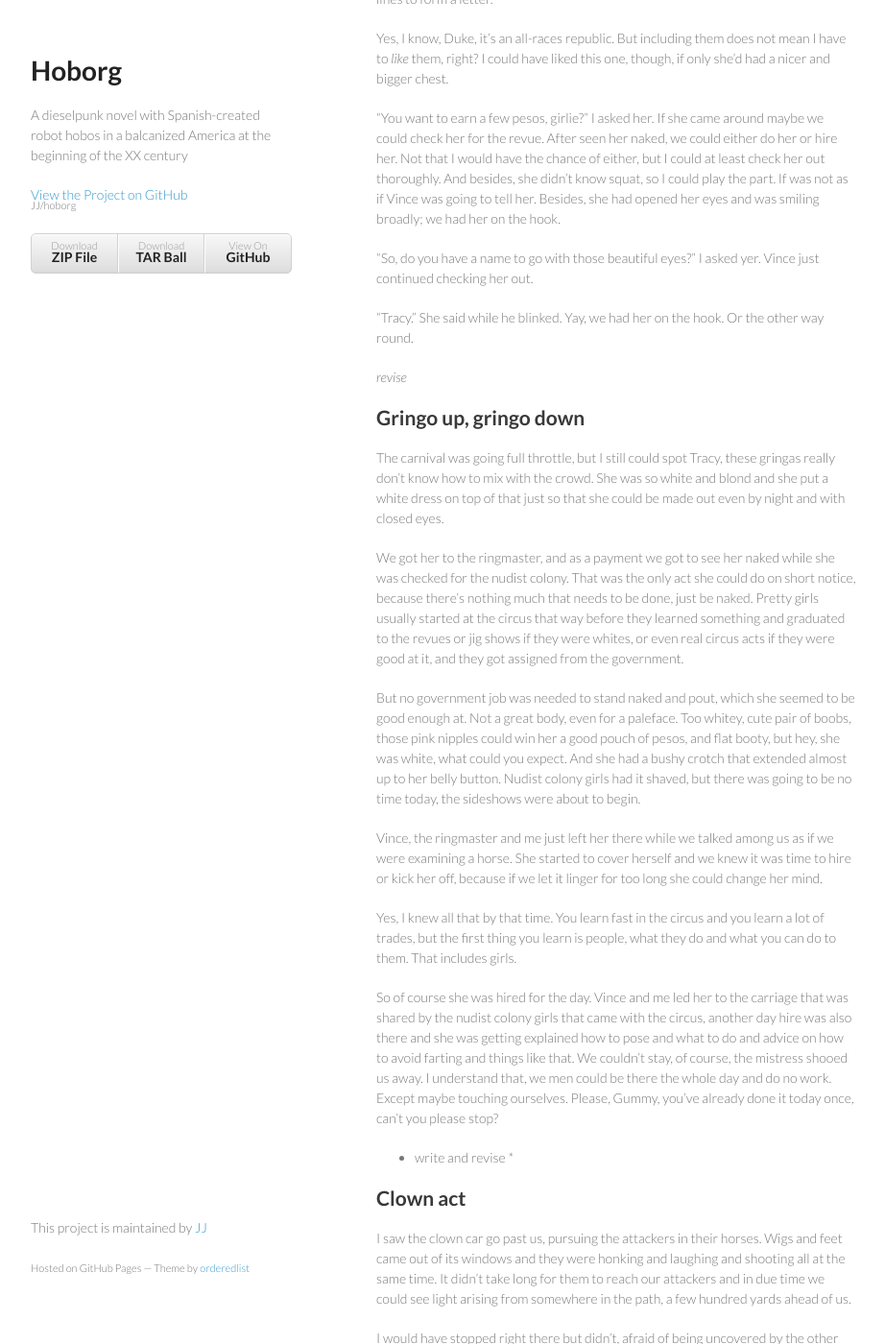
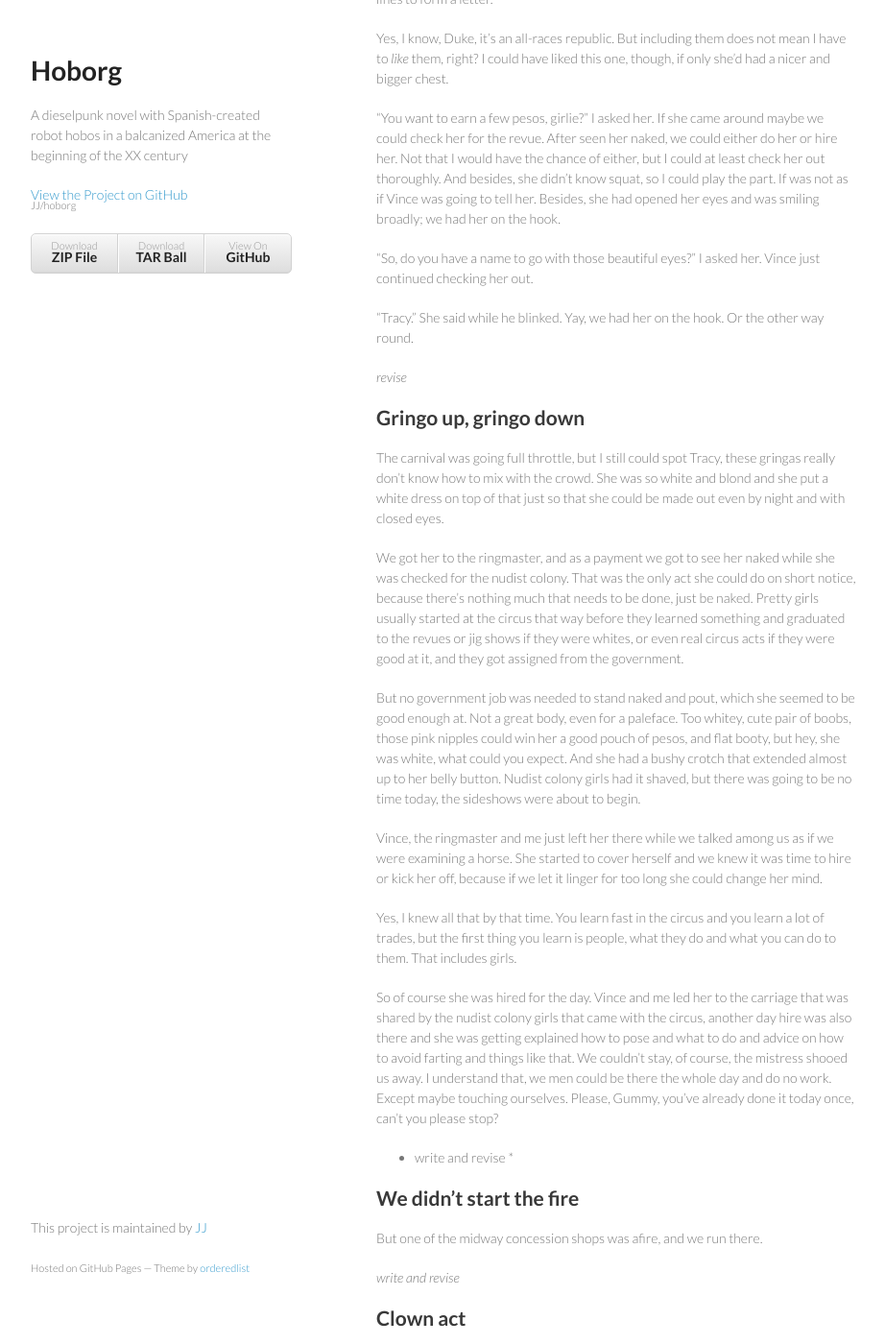
Before and after one commit to JJ/hoborg, a Jekyll site: the page built from text/text.md, in a window 1280 px wide and 1400 px high, scrolled down 14453 px. Shown: the whole window at 96% size, without its empty margins (178-1100 px from the left). Built offline with Jekyll 4.4.1, drawn with Linux system fonts in a browser that asks for light colours.

Commit message:
Sync text/text.md from master to gh-pages

```diff
--- a/text/text.md
+++ b/text/text.md
@@ -820,7 +820,7 @@ Vince was going to tell her. Besides, she had opened her eyes and was
 smiling broadly; we had her on the hook.
 
 "So, do you have a name to go with those beautiful eyes?" I asked
-yer. Vince just continued checking her out.
+her. Vince just continued checking her out.
 
 "Tracy." She said while he blinked. Yay, we had her on the hook. Or
 the other way round.
@@ -870,6 +870,13 @@ work. Except maybe touching ourselves. Please, Gummy, you've already
 done it today once, can't you please stop?
 
 * write and revise *
+
+We didn't start the fire
+-----------------------------
+
+But one of the midway concession shops was afire, and we run there.
+
+*write and revise*
 
 Clown act
 -------------
```
